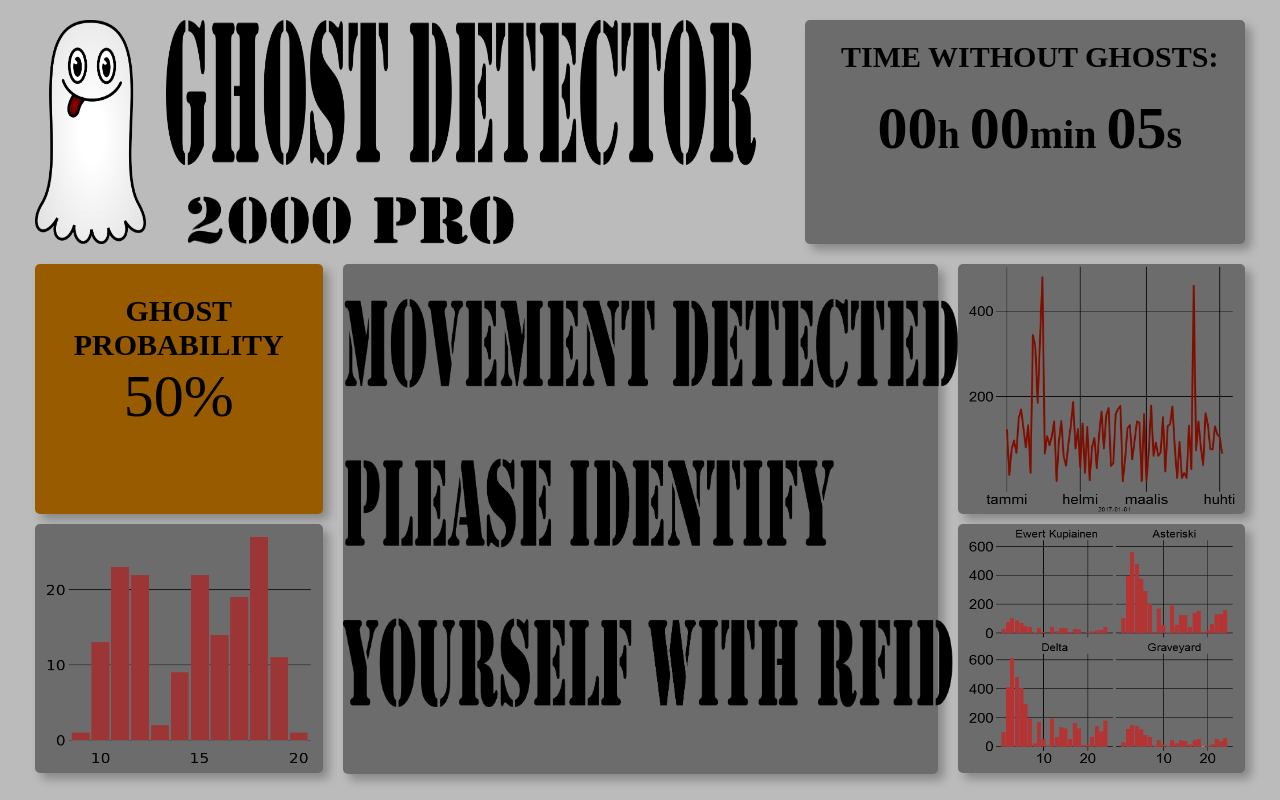
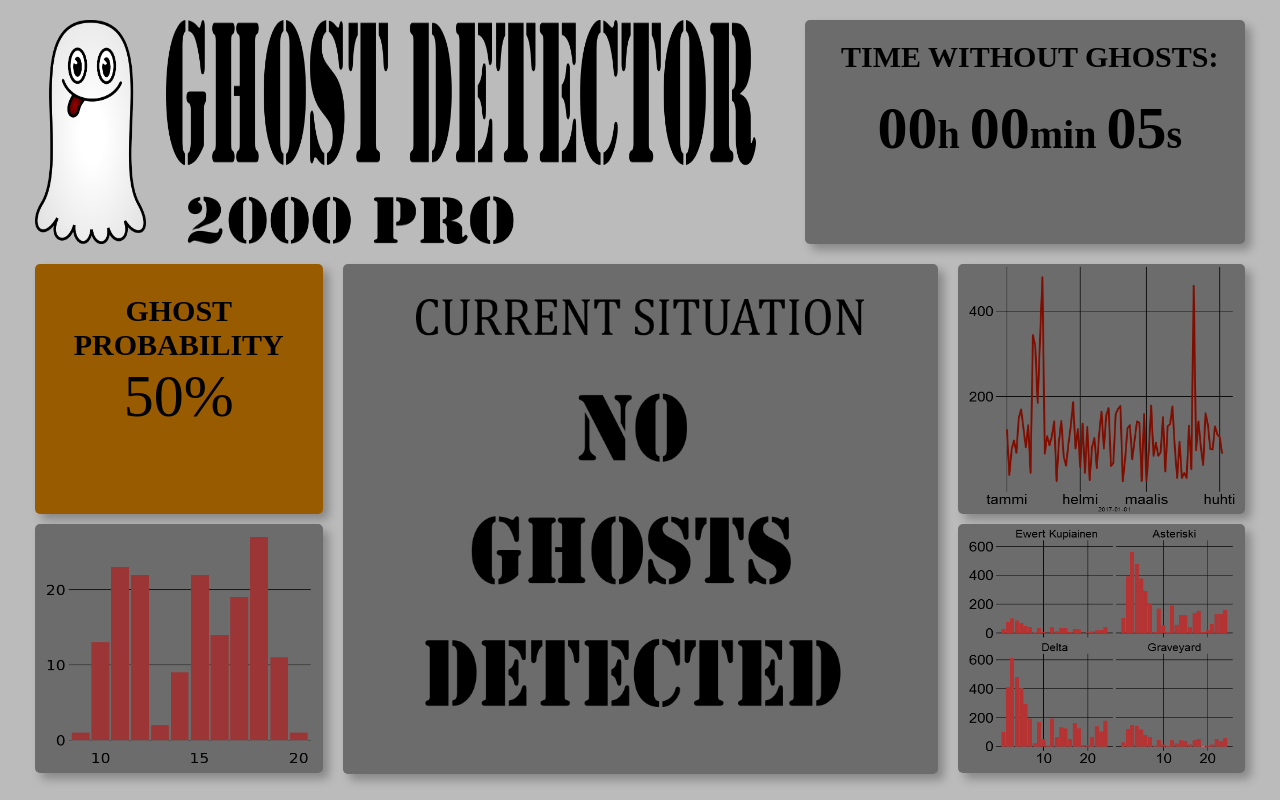
Before and after one commit to KristianRoth/Hackday, a plain HTML site: page ghostDetector.html in a window 1280 px wide. Drawn offline with Linux system fonts and the light colour scheme; no server answers; files whose address does not match are found by name.

Commit message:
iasdfasd

```diff
--- a/ghostDetector.html
+++ b/ghostDetector.html
@@ -36,7 +36,7 @@
 		    		<div class="greyBox" id="centercenter">
 
 		    			<script type="text/javascript">
-		    				var value=2;
+		    				var value=1;
 		    				var imgSource=document.getElementById("centercenter");
 		    				updatePage(value);
 
```
